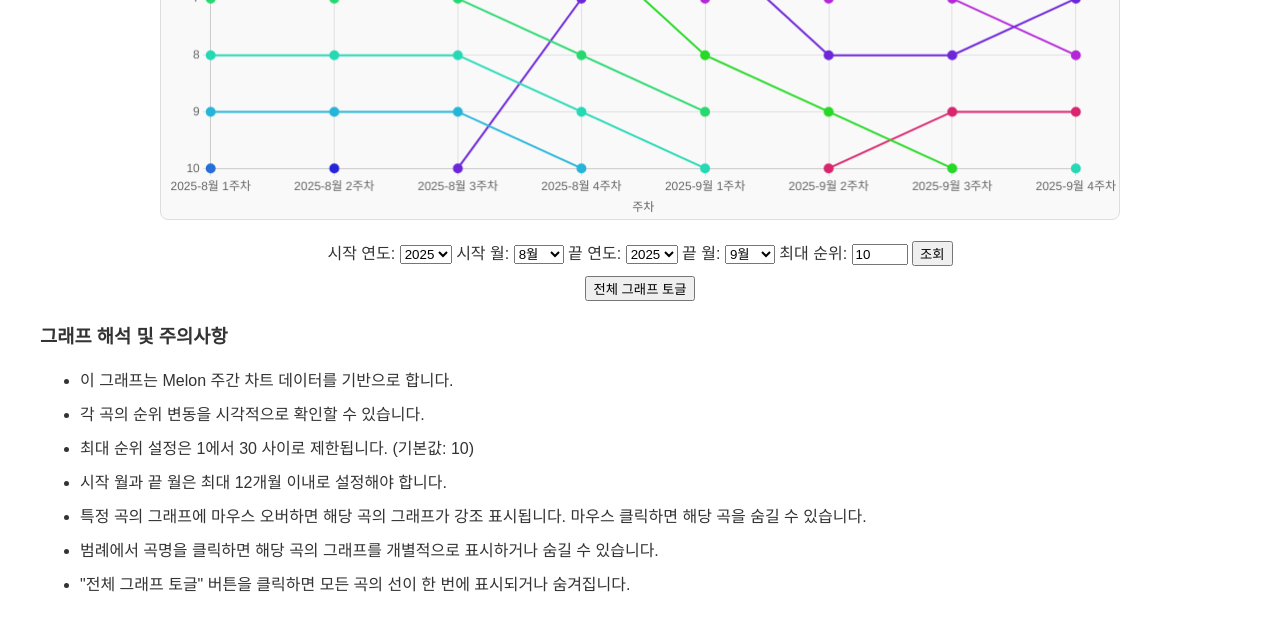
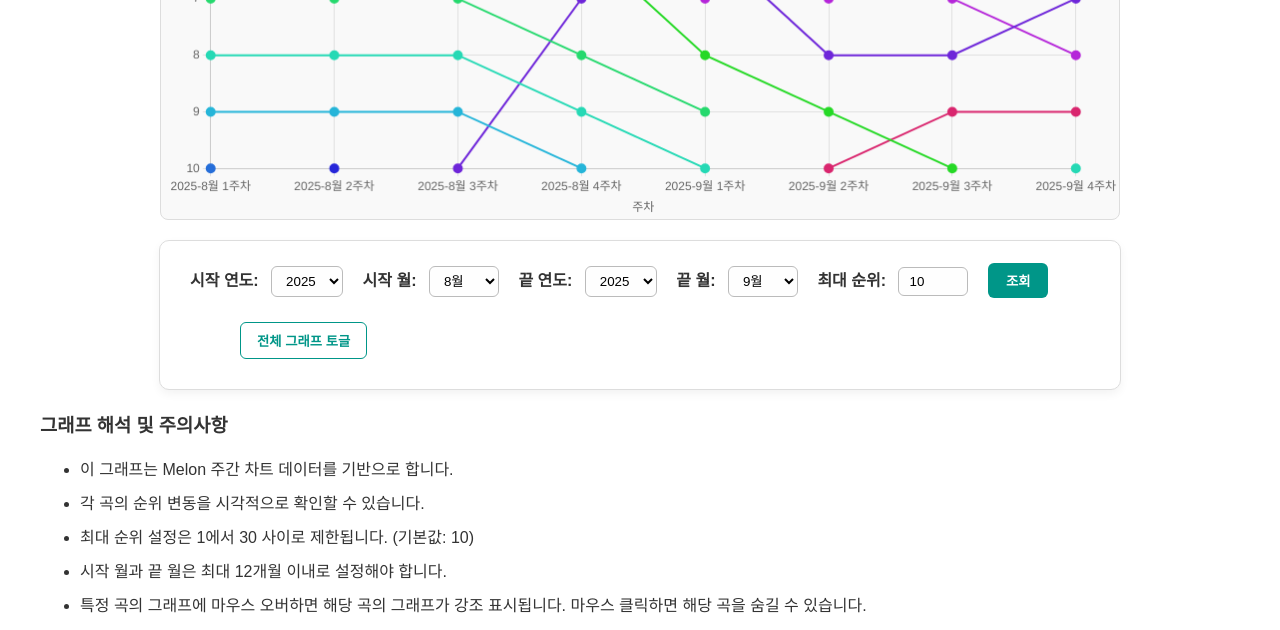
Before and after one commit to DE7-Bitstream/project-1, a Django app: page /weekly-chart/ in a window 1280 px wide. Shown: the part 839-1469 px from the top of the page. Before the commit the page ends 1431 px from the top, so only its background shows below. Run offline with Django 5.2, Linux system fonts and the light colour scheme; data comes from the database, SQL or seed files in the repository.

Commit message:
[Design] form 디자인 개선

```diff
--- a/weekly_chart/static/weekly_chart/css/style.css
+++ b/weekly_chart/static/weekly_chart/css/style.css
@@ -15,3 +15,68 @@ canvas {
 .weekly-comment li{
     margin-bottom: 10px;
 }
+
+/* */
+.form-area {
+    max-width: 900px;
+    margin: 20px auto;
+    padding: 20px 30px;
+    background-color: #ffffff;
+    border: 1px solid #ddd;
+    border-radius: 10px;
+    box-shadow: 0 4px 10px rgba(0,0,0,0.05);
+    text-align: left;  /* 좌측 정렬 */
+}
+
+.form-area label {
+    font-weight: bold;
+    margin-right: 8px;
+    color: #333;
+}
+
+.form-area select,
+.form-area input[type="number"] {
+    margin: 5px 15px 15px 0;
+    padding: 6px 10px;
+    border-radius: 6px;
+    border: 1px solid #bbb;
+    background-color: #fefefe;
+    transition: border-color 0.2s ease;
+}
+
+.form-area input[type="number"]:focus {
+    border-color: #009688;
+    outline: none;
+}
+
+.form-area button[type="submit"] {
+    display: inline-block;
+    padding: 8px 18px;
+    border: none;
+    border-radius: 6px;
+    background-color: #009688;
+    color: white;
+    font-weight: bold;
+    cursor: pointer;
+    transition: background-color 0.2s ease;
+}
+
+.form-area button[type="submit"]:hover {
+    background-color: #00695c;
+}
+
+#toggleAllBtn {
+    padding: 8px 16px;
+    border: 1px solid #009688;
+    border-radius: 6px;
+    background-color: #fff;
+    color: #009688;
+    cursor: pointer;
+    font-weight: bold;
+    transition: all 0.2s ease;
+}
+
+#toggleAllBtn:hover {
+    background-color: #009688;
+    color: #fff;
+}
--- a/weekly_chart/templates/weekly_chart/weekly_chart.html
+++ b/weekly_chart/templates/weekly_chart/weekly_chart.html
@@ -13,7 +13,7 @@
 
 
         <!-- Form -->
-        <div style="margin: 20px auto;">
+        <div class="form-area" style="margin: 20px auto;">
             <form method="post" action="{% url 'weekly_chart' %}" id="filterForm">
                 {% csrf_token %}
                 <!-- 시작 연도/월 -->
```
